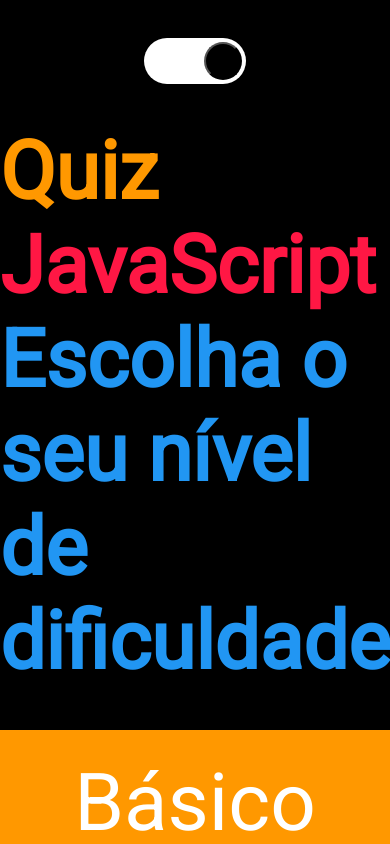
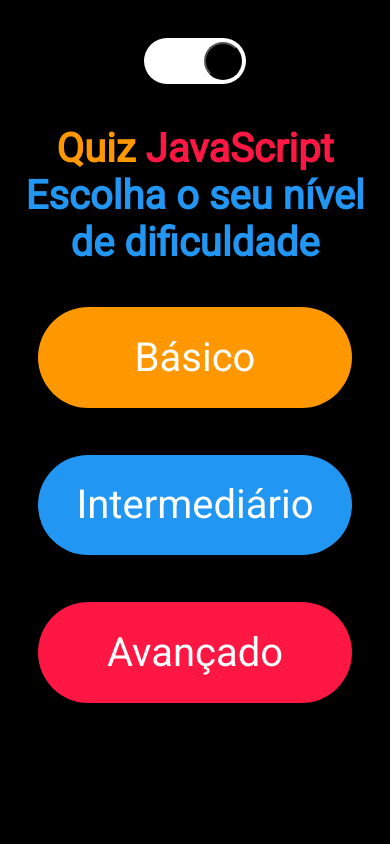
Before and after one commit to MarceloKade/quiz-javascript, a Next.js app: page / in a window 390 px wide. Shown: the top 844 px of the page. Built offline with nearby package versions, Linux system fonts and the light colour scheme.

Commit message:
style: responsiveness for various screen sizes.

```diff
--- a/src/components/Button/style.ts
+++ b/src/components/Button/style.ts
@@ -15,16 +15,21 @@
   align-items: center;
   width: 714px;
   height: 146.67px;
-  background-color: #FF9800;
+  background-color: #ff9800;
   border-radius: 100px;
   margin-bottom: 47px;
   cursor: pointer;
 
   &:hover {
-    background-color: #FFB74D;
+    background-color: #ffb74d;
   }
   &:active {
-    background-color: #D87F33;
+    background-color: #d87f33;
+  }
+
+  @media (max-width: 640px) {
+    width: 314px;
+    height: 100.67px;
   }
 `;
 
@@ -35,16 +40,20 @@
   align-items: center;
   width: 714px;
   height: 146.67px;
-  background-color: #2196F3;
+  background-color: #2196f3;
   border-radius: 100px;
   margin-bottom: 47px;
   cursor: pointer;
 
-    &:hover {
-    background-color: #64B5F6;
+  &:hover {
+    background-color: #64b5f6;
   }
   &:active {
-    background-color: #1369C3;
+    background-color: #1369c3;
+  }
+  @media (max-width: 640px) {
+    width: 314px;
+    height: 100.67px;
   }
 `;
 
@@ -55,14 +64,18 @@
   align-items: center;
   width: 714px;
   height: 146.67px;
-  background-color: #FF1744;
+  background-color: #ff1744;
   border-radius: 100px;
   cursor: pointer;
 
   &:hover {
-    background-color: #FF5C8D;
+    background-color: #ff5c8d;
   }
   &:active {
-    background-color: #D33658;
+    background-color: #d33658;
+  }
+  @media (max-width: 640px) {
+    width: 314px;
+    height: 100.67px;
   }
 `;
--- a/src/components/text/style.ts
+++ b/src/components/text/style.ts
@@ -3,20 +3,37 @@
 export const Text = styled.p`
   font-size: 80px;
   transition: color 500ms;
+
+  @media (max-width: 640px) {
+    font-size: 40px;
+  }
 `;
 
 export const TextQuiz = styled.h1`
   font-size: 80px;
-  color: #FF9800;
+  color: #ff9800;
+
+  @media (max-width: 640px) {
+    font-size: 40px;
+  }
 `;
 
 export const TextJavaScript = styled.span`
   font-size: 80px;
-  color: #FF1744;
+  color: #ff1744;
+
+  @media (max-width: 640px) {
+    font-size: 40px;
+  }
 `;
 
 export const TextCategory = styled.h2`
   font-size: 80px;
-  color: #2196F3;
+  color: #2196f3;
   margin-bottom: 41px;
+  text-align: center;
+
+  @media (max-width: 640px) {
+    font-size: 40px;
+  }
 `;
--- a/src/components/toggleColorButton/style.ts
+++ b/src/components/toggleColorButton/style.ts
@@ -1,11 +1,11 @@
-import { styled, createGlobalStyle  } from "styled-components";
+import { styled, createGlobalStyle } from "styled-components";
 export const ContainerButton = styled.div`
   display: flex;
   flex-direction: column;
   justify-content: center;
   align-items: flex-end;
-  width: 102px;
-  height: 46px;
+  width: 6.375em;
+  height: 2.875em;
   background-color: white;
   border-radius: 30px;
   margin-top: 38px;
```
Also changed, not shown: src/components/quiz/style.ts (+104 -16 lines).
